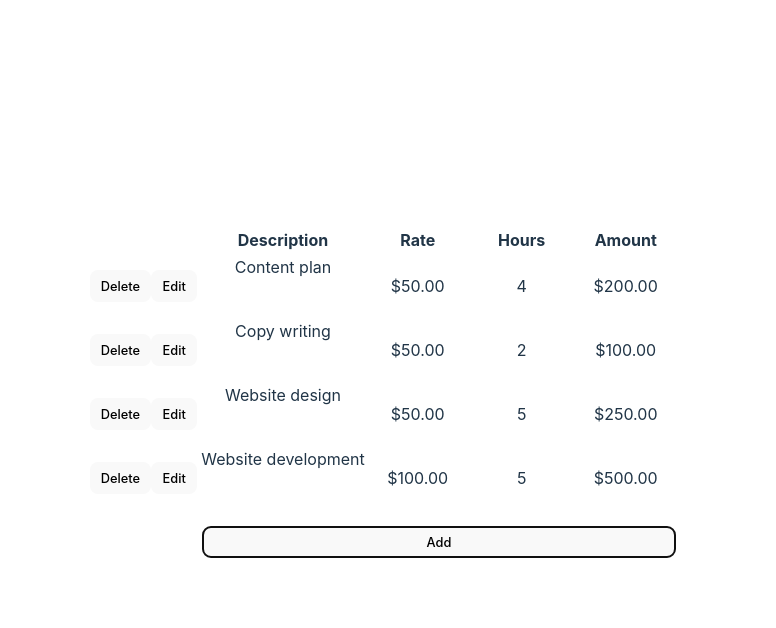
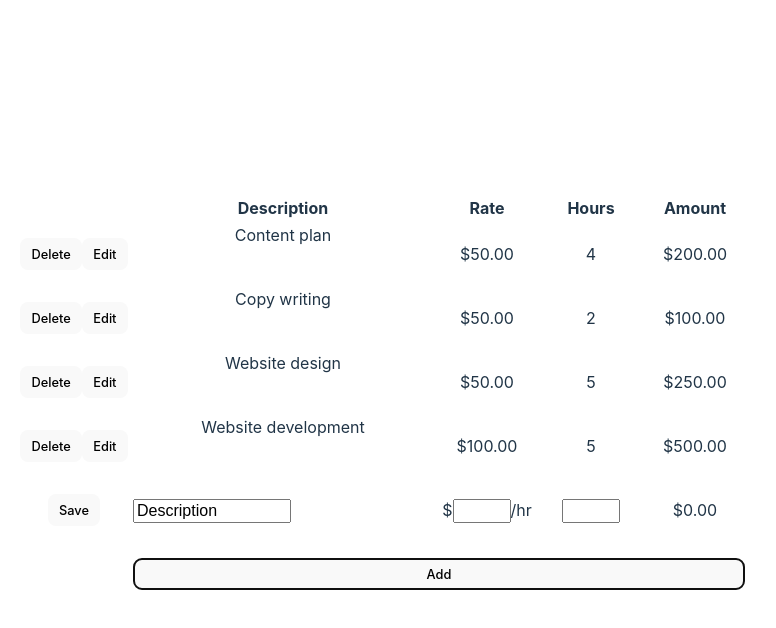
Before and after one commit to tara-mehryar/thinking_in_react, a React (Vite) app: page / in a window 1280 px wide. Both pictures are taken after a click on the button "Add". Shown: the top 628 px of the page, without its empty margins (258-1034 px from the left). Built offline with nearby package versions, Linux system fonts and the light colour scheme.

Commit message:
Completed Lab

```diff
--- a/src/App.jsx
+++ b/src/App.jsx
@@ -1,5 +1,6 @@
 import './App.css';
 import InvoiceTable from './components/InvoiceTable';
+
 
 const TEST_DATA = [
   { id: 0, description: 'Content plan', rate: 50, hours: 4 },
--- a/src/components/InvoiceTable.jsx
+++ b/src/components/InvoiceTable.jsx
@@ -1,34 +1,43 @@
 import './InvoiceTable.css';
 import formatCurrency from '../utils/formatCurrency';
 import idGenerator from '../utils/idGenerator';
+import { useState } from 'react';
 
-const EditableRowModeButtons = ({ isEditing }) => {
+const EditableRowModeButtons = ({ isEditing,onEditClick,onSaveClick, onDeleteClick }) => {
     return isEditing ? (
         <td>
-            <button>Save</button>
+            <button onClick={onSaveClick}>Save</button>
         </td>
     ) : (
         <td>
-            <button>Delete</button>
-            <button>Edit</button>
+            <button onClick={onDeleteClick}>Delete</button>
+            <button onClick={onEditClick}>Edit</button>
         </td>
     )
 }
 
-const EditableDescriptionCell = ({ value, isEditing }) => {
+const EditableDescriptionCell = ({ value, isEditing,onValueChange }) => {
     return isEditing ? (
         <td>
-            <input type='text' value={value}/>
+            <input
+                type='text'
+                value={value}
+                onChange={(e) => onValueChange(e.target.value)}
+            />
         </td>
     ) : (
         <ts>{value}</ts>
     )
 }
 
-const EditableRateCell = ({ value, isEditing }) => {
+const EditableRateCell = ({ value, isEditing, onValueChange }) => {
     return isEditing ? (
         <td>
-            $<input type='text' value ={value}/>
+            $<input
+                type='text'
+                value ={value}
+                onChange={(e) => onValueChange(e.target.value)}
+            />
             /hr
         </td>
     ) : (
@@ -36,10 +45,14 @@ const EditableRateCell = ({ value, isEditing }) => {
     )
 }
 
-const EditableHoursCell = ({ value, isEditing }) => {
+const EditableHoursCell = ({ value, isEditing, onValueChange }) => {
     return isEditing ? (
         <td>
-            <input type="text" value={value} />
+            <input
+                type="text"
+                value={value}
+                onChange={(e) => onValueChange(e.target.value)}
+            />
         </td>
     ) : (
         <td>{value}</td>
@@ -58,38 +71,86 @@ const InvoiceTableHeader = () => {
     )
 }
 
-const InvoiceTableAddButton = () => {
+const InvoiceTableAddButton = ({ onClick }) => {
     return (
         <tr>
             <td></td>
             <td colSpan='4'>
-                <button>Add</button>
+                <button onClick={onClick}>Add</button>
             </td>
         </tr>
     )
 }
 
-const InvoiceTableRow = ({ initialInvoiceData, initialIsEditing }) => {
-    const { description, rate, hours} = initialInvoiceData;
+const InvoiceTableRow = ({ initialInvoiceData, initialIsEditing, onDeleteRow }) => {
+    // const { description, rate, hours} = initialInvoiceData;
+    const [isEditing, setIsEditing] = useState(initialIsEditing)
+
+    const [description, setDescription] = useState(initialInvoiceData.description)
+    const [rate, setRate] = useState(initialInvoiceData.rate)
+    const [hours, setHours] = useState(initialInvoiceData.hours)
+
+    const setEditMode = () => setIsEditing(true)
+    const setNormalMode = () => setIsEditing(false)
 
     return (
         <tr>
-            <EditableRowModeButtons isEditing={initialIsEditing}/>
-            <EditableDescriptionCell value={description} isEditing={initialIsEditing}/>
-            <EditableRateCell value={rate} isEditing={initialIsEditing}/>
-            <EditableHoursCell value={hours} isEditing={initialIsEditing}/>
+            <EditableRowModeButtons
+                isEditing={isEditing}
+                onEditClick={setEditMode}
+                onSaveClick={setNormalMode}
+                onDeleteClick={onDeleteRow}
+            />
+            <EditableDescriptionCell
+                value={description}
+                isEditing={isEditing}
+                onValueChange={setDescription}
+            />
+            <EditableRateCell
+                value={rate}
+                isEditing={isEditing}
+                onValueChange={setRate}
+            />
+            <EditableHoursCell
+                value={hours}
+                isEditing={isEditing}
+                onValueChange={setHours}
+            />
             <td>{formatCurrency(rate * hours)}</td>
         </tr>
     )
 }
 
 const InvoiceTable = ({ initialInvoiceList }) => {
-    const rows = initialInvoiceList.map(({ id, description, rate, hours }) => {
+    const [invoiceList, setInvoiceList] = useState(initialInvoiceList)
+    const getId = idGenerator(invoiceList.length)
+
+    const addInvoiceRow = () => {
+        const newInvoiceList = [...invoiceList];
+        newInvoiceList.push({
+            id: getId.next().value,
+            description: 'Description',
+            rate: '',
+            hours: '',
+            isEditing: true,
+        });
+        setInvoiceList(newInvoiceList)
+    }
+
+    const deleteInvoiceRow = (id) => {
+        const newInvoiceList =[...invoiceList];
+        const index = newInvoiceList.findIndex((invoice) => invoice.id === id);
+        newInvoiceList.splice(index, 1);
+        setInvoiceList(newInvoiceList);
+    };
+
+    const rows = invoiceList.map(({ id, description, rate, hours, isEditing }) => {
         return(
             <InvoiceTableRow
                 key={id}
                 initialInvoiceData={{ description,rate,hours }}
-                initialIsEditing={false}
+                initialIsEditing={isEditing}
+                onDeleteRow={() => deleteInvoiceRow(id)}
             />
         )
     })
@@ -115,7 +176,7 @@ const InvoiceTable = ({ initialInvoiceList }) => {
                 </tr> */}
             </tbody>
             <tfoot>
-                <InvoiceTableAddButton/>
+                <InvoiceTableAddButton onClick={addInvoiceRow}/>
             </tfoot>
         </table>
     )
```
